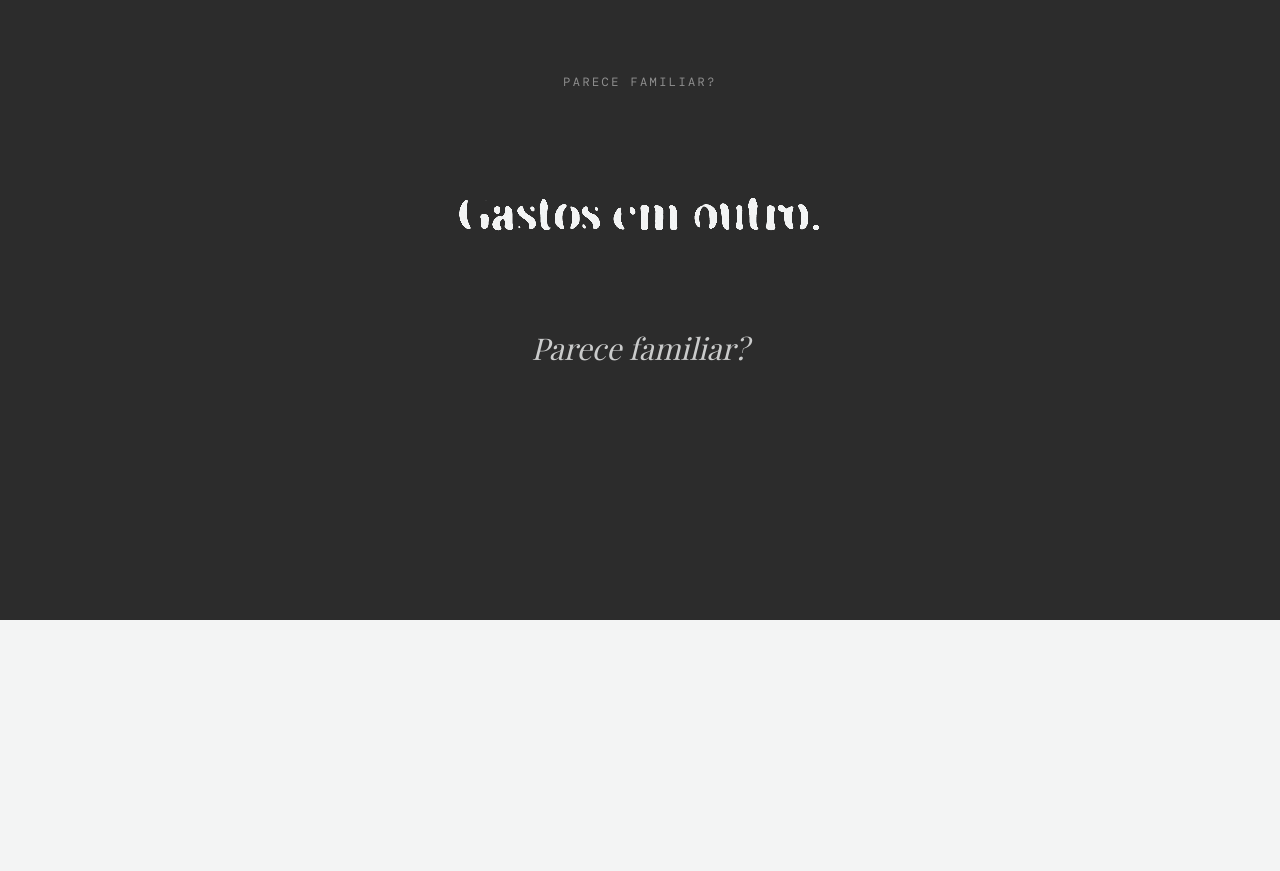
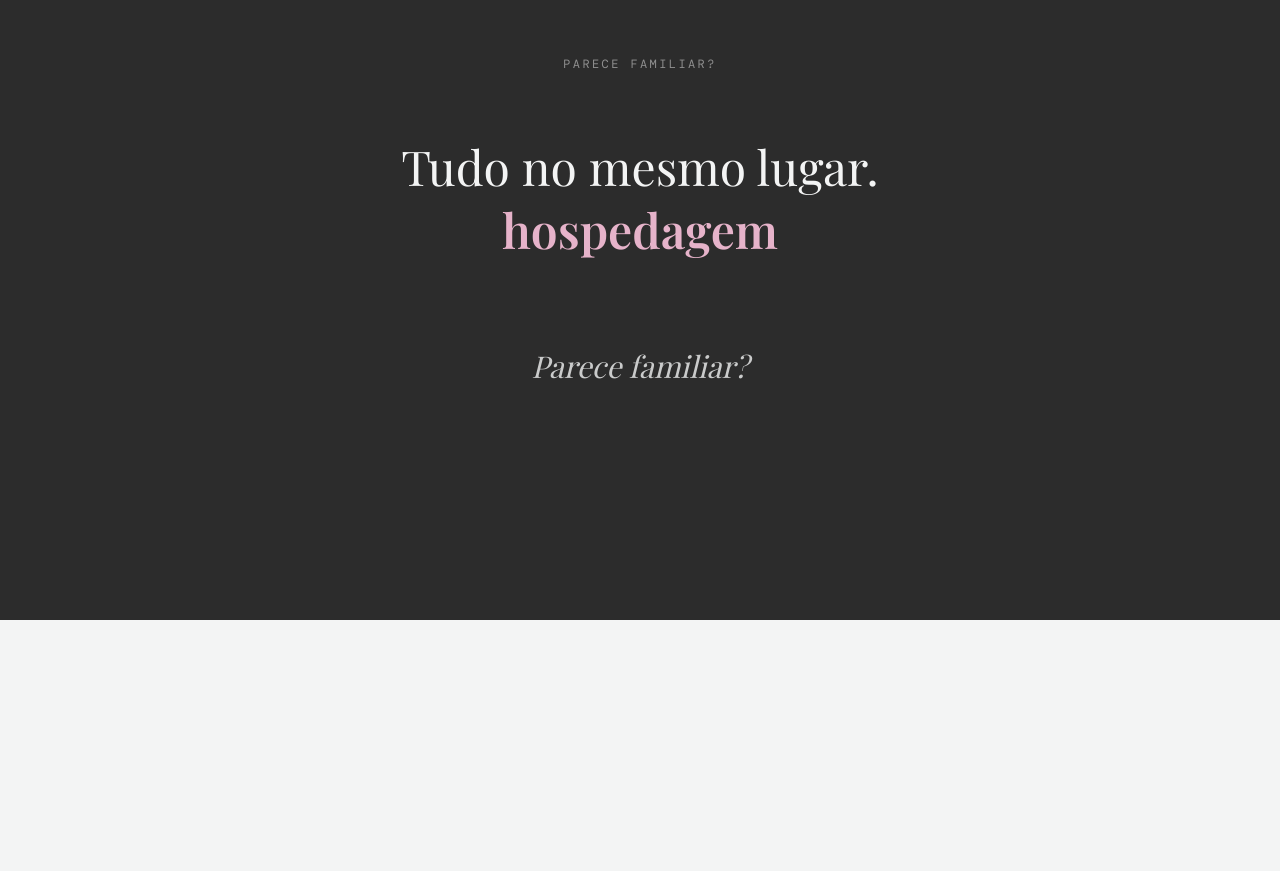
Before and after one commit to prototype-ro/The-Simple-Trip, a React (Vite) app: page / in a window 1280 px wide. Shown: the part 980-1851 px from the top of the page. Built offline with nearby package versions, Linux system fonts and the light colour scheme; a web font is replaced by a local one.

Commit message:
feat: replace GooeyTextMorphing with AnimatedWordCycle in ADor section

```diff
--- /dev/null
+++ b/src/components/ui/animated-hero.tsx
@@ -0,0 +1,50 @@
+import { useEffect, useMemo, useState } from "react";
+import { motion } from "framer-motion";
+
+interface AnimatedWordCycleProps {
+  staticText: string;
+  words: string[];
+  intervalMs?: number;
+  className?: string;
+}
+
+export function AnimatedWordCycle({
+  staticText,
+  words,
+  intervalMs = 2000,
+  className,
+}: AnimatedWordCycleProps) {
+  const [current, setCurrent] = useState(0);
+
+  useEffect(() => {
+    const id = setTimeout(() => {
+      setCurrent((prev) => (prev === words.length - 1 ? 0 : prev + 1));
+    }, intervalMs);
+    return () => clearTimeout(id);
+  }, [current, words.length, intervalMs]);
+
+  return (
+    <div className={className}>
+      <h2 className="font-display text-3xl md:text-5xl text-blanc text-center leading-tight">
+        {staticText}
+      </h2>
+      <span className="relative flex w-full justify-center overflow-hidden h-14 md:h-20 mt-2">
+        {words.map((word, index) => (
+          <motion.span
+            key={index}
+            className="absolute font-display text-3xl md:text-5xl font-semibold text-lilac"
+            initial={{ opacity: 0, y: 60 }}
+            transition={{ type: "spring", stiffness: 50, damping: 14 }}
+            animate={
+              current === index
+                ? { y: 0, opacity: 1 }
+                : { y: current > index ? -60 : 60, opacity: 0 }
+            }
+          >
+            {word}
+          </motion.span>
+        ))}
+      </span>
+    </div>
+  );
+}
--- a/src/sections/ADor.tsx
+++ b/src/sections/ADor.tsx
@@ -2,7 +2,7 @@
 // No external assets required.
 
 import { motion } from 'framer-motion'
-import { GooeyTextMorphing } from '@/components/GooeyTextMorphing'
+import { AnimatedWordCycle } from '@/components/ui/animated-hero'
 
 export function ADor() {
   return (
@@ -19,15 +19,11 @@ export function ADor() {
           Parece familiar?
         </motion.p>
 
-        {/* Gooey morphing text */}
-        <GooeyTextMorphing
-          phrases={[
-            'Roteiro num app.',
-            'Gastos em outro.',
-            'Documentos no WhatsApp.',
-            'Hospedagem numa aba perdida.',
-          ]}
-          textClassName="text-blanc"
+        {/* Animated word cycle */}
+        <AnimatedWordCycle
+          staticText="Tudo no mesmo lugar."
+          words={['roteiro', 'gastos', 'documentos', 'hospedagem', 'transporte']}
+          intervalMs={2000}
         />
 
         {/* Closing line */}
```
